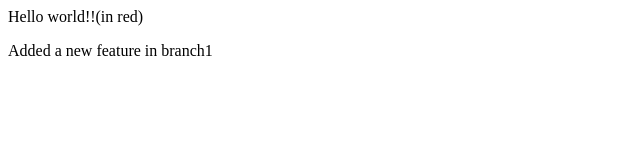
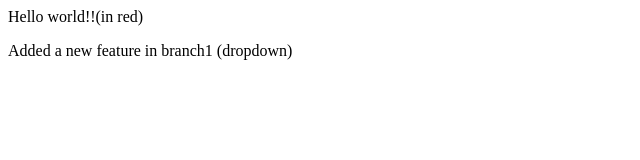
Before and after one commit to CodeCraftsmanRaj/Repo2, a plain HTML site: page index.html in a window 1280 px wide. Shown: the full height of the page, 0-640 px from the left. Drawn offline with Linux system fonts and the light colour scheme.

Commit message:
add dropdown

```diff
--- a/index.html
+++ b/index.html
@@ -1,2 +1,2 @@
 <p>Hello world!!(in red)</p>
-<p>Added a new feature in branch1</p>
+<p>Added a new feature in branch1 (dropdown)</p>
```
